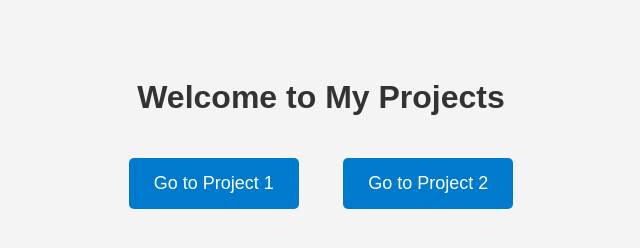
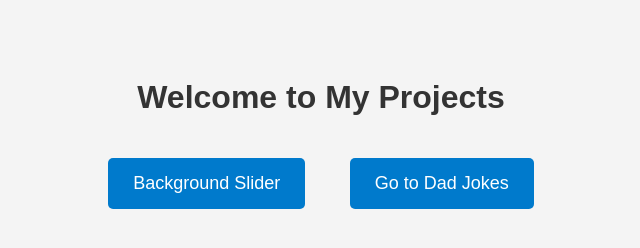
Before and after one commit to tbiswas13793/databasetestdesigns, a plain HTML site: page index.html in a window 1280 px wide. Shown: the whole page, without its empty margins (319-959 px from the left). Drawn offline with Linux system fonts and the light colour scheme.

Commit message:
Update index.html

```diff
--- a/index.html
+++ b/index.html
@@ -31,7 +31,7 @@
 </head>
 <body>
   <h1>Welcome to My Projects</h1>
-  <a href="Background-Slider/index.html">Go to Project 1</a>
-  <a href="Dad-Jokes/index.html">Go to Project 2</a>
+  <a href="Background-Slider/index.html">Background Slider</a>
+  <a href="Dad-Jokes/index.html">Go to Dad Jokes</a>
 </body>
 </html>
```
